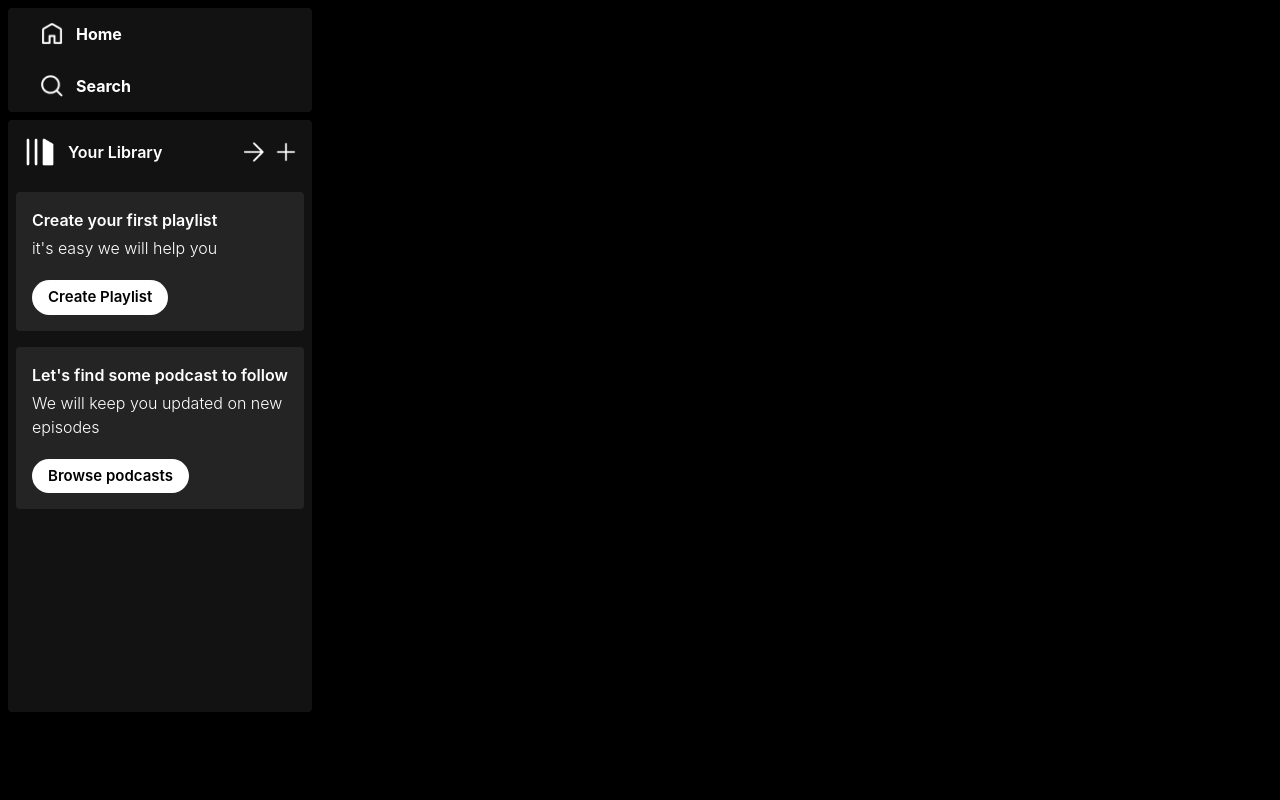
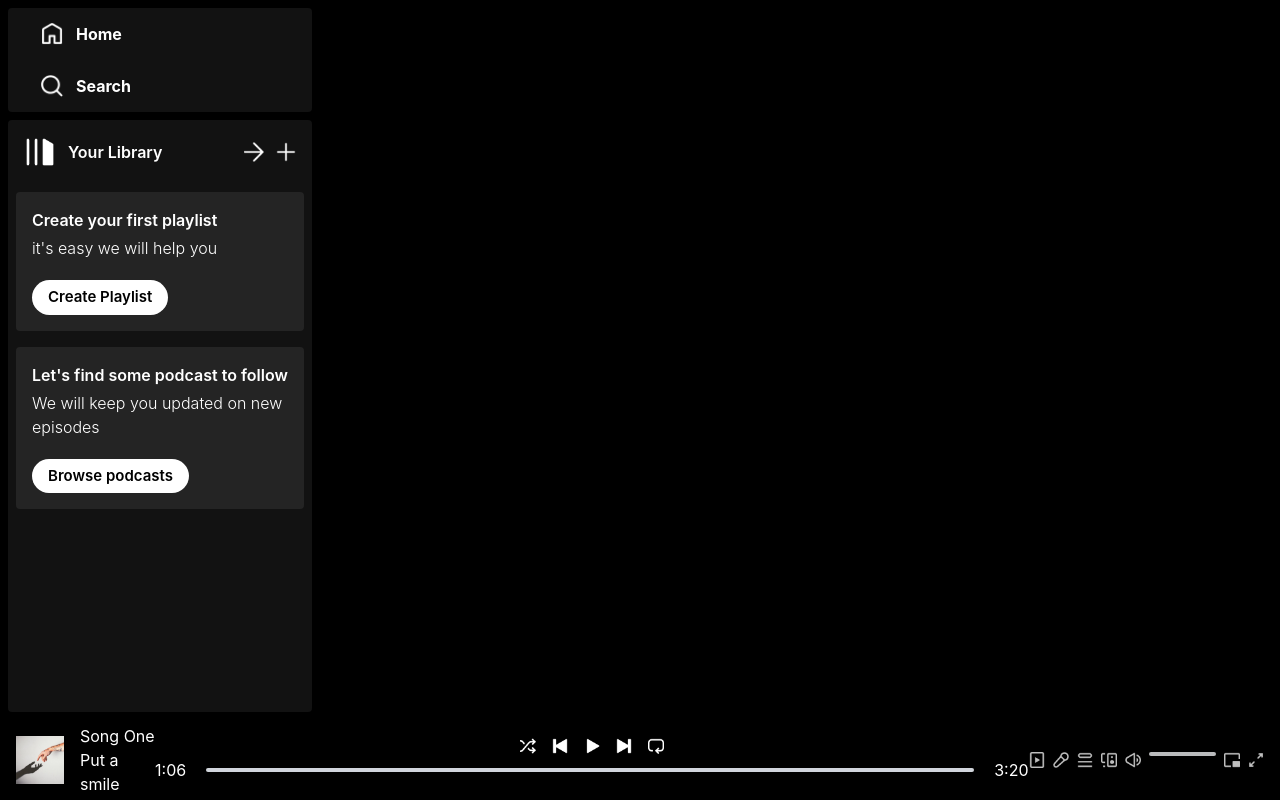
Before and after one commit to edwinalexandervargas/spotify-clone, a React (Vite) app: page / in a window 1280 px wide. Built offline with nearby package versions, Linux system fonts and the light colour scheme.

Commit message:
side bar / music player

```diff
--- a/src/App.jsx
+++ b/src/App.jsx
@@ -1,5 +1,6 @@
 import React from 'react'
 import Sidebar from './components/Sidebar'
+import Player from './components/Player'
 
 const App = () => {
   return (
@@ -7,6 +8,7 @@
       <div className='h-[90%] flex'>
         <Sidebar />
       </div>
+        <Player />
     </div>
   )
 }
--- /dev/null
+++ b/src/components/Player.jsx
@@ -0,0 +1,46 @@
+import React from 'react'
+import { assets, songsData } from '../assets/assets'
+
+const Player = () => {
+  return (
+    <div className='h-[10%] bg-black flex justify-between items-center text-white px-4'>
+        <div className='hidden lg:flex items-center gap-4'>
+            <img className='w-12' src={songsData[0].image} alt="" />
+            <div>
+                <p>{songsData[0].name}</p>
+                <p>{songsData[0].desc.slice(0, 12)}</p>
+            </div>
+        </div>
+        <div className='flex flex-col items-center gap-1 m-auto'>
+            <div className='flex gap-4'>
+                <img className='w-4 cursor-pointer' src={assets.shuffle_icon} alt="" />
+                <img className='w-4 cursor-pointer' src={assets.prev_icon} alt="" />
+                <img className='w-4 cursor-pointer' src={assets.play_icon} alt="" />
+                <img className='w-4 cursor-pointer' src={assets.next_icon} alt="" />
+                <img className='w-4 cursor-pointer' src={assets.loop_icon} alt="" />
+            </div>
+            <div className='flex items-center gap-5'>
+                <p>1:06</p>
+                <div className='w-[60vw] max-w[500px] bg-gray-300 rounded-full cursor-pointer'>
+                    <hr className='h-1 border-none w-0 bg-green-800 rounded-full' />
+                </div>
+                <p>3:20</p>
+            </div>
+        </div>
+        <div className='hidden lg:flex item-center gap-2 opacity-75'>
+            <img className='w-4' src={assets.plays_icon} alt="" />
+            <img className='w-4' src={assets.mic_icon} alt="" />
+            <img className='w-4' src={assets.queue_icon} alt="" />
+            <img className='w-4' src={assets.speaker_icon} alt="" />
+            <img className='w-4' src={assets.volume_icon} alt="" />
+            <div className='w-20 bg-slate-50 h-1 rounded'>
+
+            </div>
+            <img className='w-4' src={assets.mini_player_icon} alt="" />
+            <img className='w-4' src={assets.zoom_icon} alt="" />
+        </div>
+    </div>
+  )
+}
+
+export default Player
```
